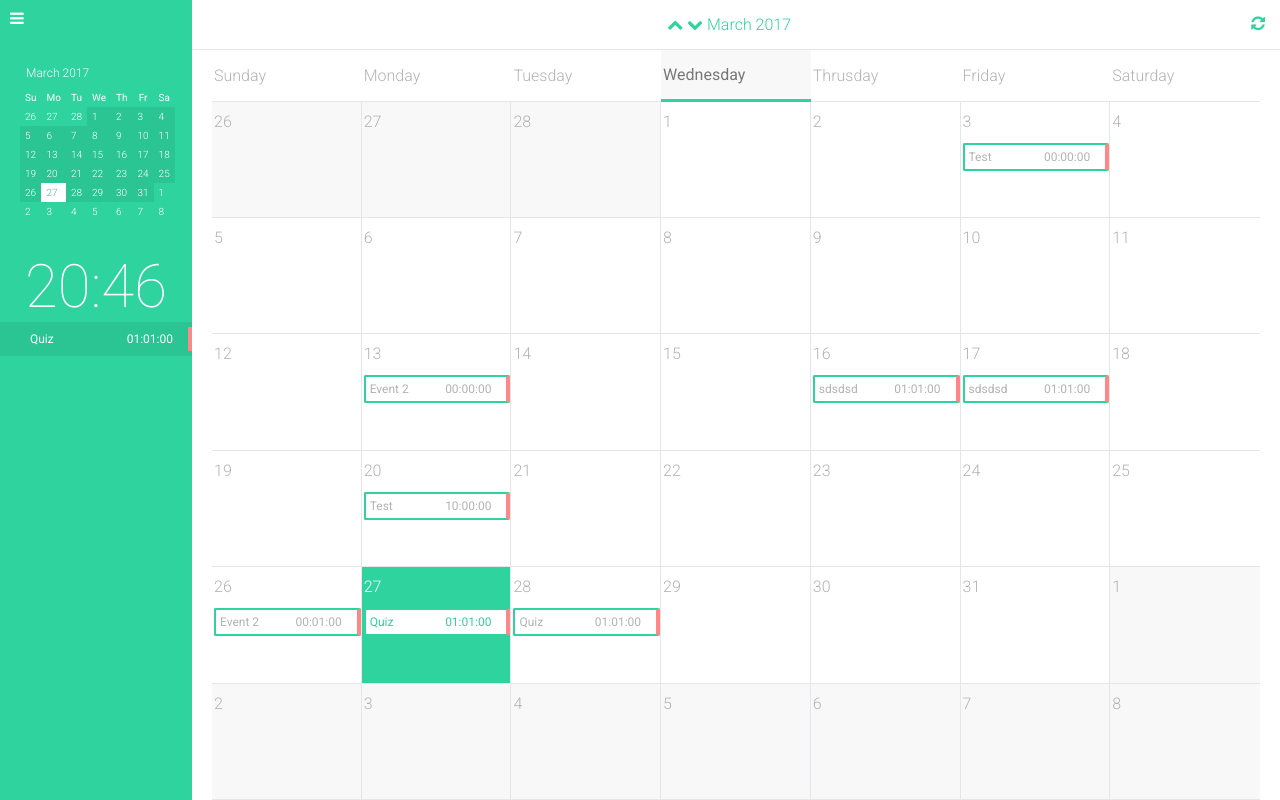
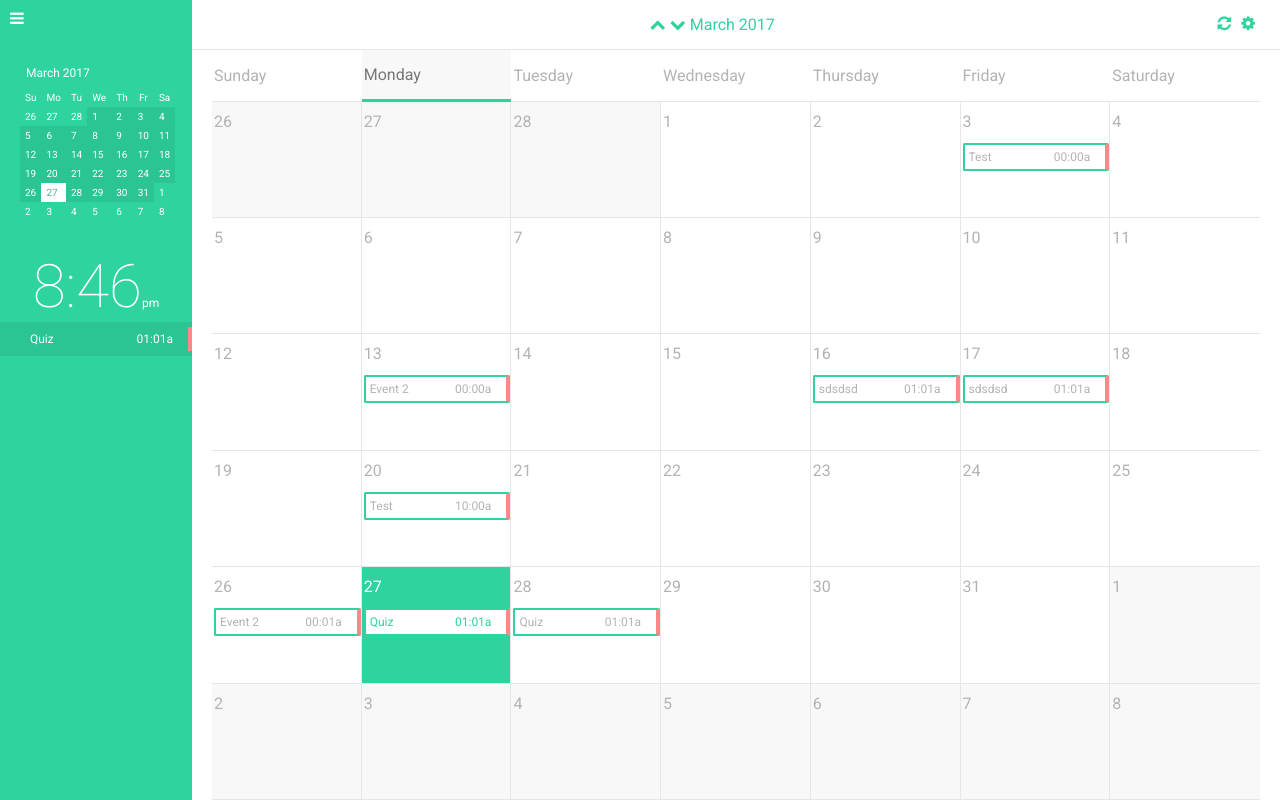
Before and after one commit to mahipjain/calendar, a Django app: page / in a window 1280 px wide. Run offline with Django 3.2, Linux system fonts and the light colour scheme; data comes from the database, SQL or seed files in the repository; both versions use the stored data as it was after the commit.

Commit message:
Added all_day feature. Design changes

```diff
--- a/calendarapp/static/calendarapp/base.css
+++ b/calendarapp/static/calendarapp/base.css
@@ -6,7 +6,7 @@ body{
     height: 100%;
     display: flex;
     font-family: 'Roboto', sans-serif;
-    font-weight: 300;
+    font-weight: 400;
 }
 
 .left-container{
@@ -31,38 +31,22 @@ body{
     z-index: 1;
     border: 1px solid #ff8787;
     max-width: 300px;
+    margin-left: 20px;
 }
 
 /*.popup::after {
     content: "";
     position: absolute;
-    top: 100%;
-    left: 50%;
-    margin-left: -5px;
+    top: 50%;
+    margin-left: -18px;
     border-width: 5px;
     border-style: solid;
-    border-color: #555 transparent transparent transparent;
+    border-color: transparent #ff8787 transparent transparent;
 }*/
 
 .popup *{
 	display: block;
 }
-
-/*.popup .show {
-    visibility: visible;
-    -webkit-animation: fadeIn 1s;
-    animation: fadeIn 1s
-}
-
-@-webkit-keyframes fadeIn {
-    from {opacity: 0;}
-    to {opacity: 1;}
-}
-
-@keyframes fadeIn {
-    from {opacity: 0;}
-    to {opacity:1 ;}
-}*/
 
 .popup-header{
     color: #ff8787;
@@ -106,6 +90,12 @@ body{
     font-size: 60px;
     text-align: center;
     font-weight: 100;
+}
+
+#clock span{
+    font-size: 12px;
+    font-weight: 400;
+    text-transform: lowercase;
 }
 
 #todays-events h3{
@@ -186,7 +176,7 @@ li{
     border-bottom: 1px solid #e5e6e7;
     width: 14%;
     padding-left: 2px;
-    font-weight: 300;
+    font-weight: 400;
 }
 
 .main-container .day-names{
@@ -227,7 +217,7 @@ textarea{
 
 .error{
     font-size: 10px;
-    color: red;
+    color: red !important;
     padding: 0;
     margin: 0;
     margin-bottom: 4px;
@@ -235,11 +225,12 @@ textarea{
 
 .float-right{
     float: right;
+    margin-right: 10px;
 }
 
 .active-day{
     background-color: #f8f8f8;
-    font-weight: 400 !important;
+    font-weight: bold;
     border-bottom: 3px solid #2ed39e !important;
     color: #777777;
 }
@@ -253,3 +244,17 @@ textarea{
     color: #2ed39e;
     background-color: #fff;
 }
+
+.popup h4{
+    margin-bottom: 8px;
+    margin-top: 8px;
+}
+
+.popup p{
+    margin: 0;
+    color: #777777;
+}
+
+.popup div{
+    margin-bottom: 20px;
+}
--- a/calendarapp/static/calendarapp/base.js
+++ b/calendarapp/static/calendarapp/base.js
@@ -1,3 +1,7 @@
+var nowDate = new Date();
+var selectedMonth = nowDate.getMonth();
+var selectedYear = nowDate.getFullYear();
+
 $( document ).ready(function() {
 	var now = new Date();
 	$('.calendar')[0].innerHTML = getCalendar(now.getMonth(), now.getFullYear());
@@ -5,31 +9,44 @@ $( document ).ready(function() {
 	$('#curr-month')[0].innerHTML = monthName[now.getMonth()];
 	$('#curr-year')[0].innerHTML = now.getFullYear();
 	startTime();
-	$('#prev-month').click(function(){
+	prevMonth();
+	nextMonth();
+	show_popup();
+	close_popup();
+	get_events_list();
+
+});
+
+function prevMonth(){
+	$('.prev-month').click(function(){
+		console.log(selectedMonth);
 		selectedMonth--;
 		if(selectedMonth==-1){
 			selectedMonth = 11;
 			selectedYear--;
 		}
 		$('.calendar')[0].innerHTML = getCalendar(selectedMonth, selectedYear);
-		show_popup();
+		refresh();
 	});
-	$('#next-month').click(function(){
+}
+
+
+function nextMonth(){
+	console.log(selectedMonth);
+	$('.next-month').click(function(){
 		selectedMonth++;
 		if(selectedMonth==12){
 			selectedMonth = 0;
 			selectedYear++;
 		}
 		$('.calendar')[0].innerHTML = 	getCalendar(selectedMonth, selectedYear);
-		show_popup();
+		refresh();
 	});
-	show_popup();
-	close_popup();
-	get_events_list();
+}
 
-});
-
-function eventDetails(id){
+function eventDetails(id,event){
+	$('.popup').hide('fast');
+	$('.popup-cont').html('');
 	$.ajax({
 		url:'/event/'+id+'/',
 		success: function(data){
@@ -40,21 +57,24 @@ function eventDetails(id){
 													<div>\
 														<h3 class="popup-header">'+data.name+'</h3>';
 							if(data.location != ''){
-							eventPopup += '<p>Where</p>\
+							eventPopup += '<h4>Where</h4>\
 														<p>'+data.location+'</p>';
 							}
-							eventPopup +=	 '<p>When</p>\
+							eventPopup +=	 '<h4>When</h4>\
 														<p>'+data.start_datetime+' - '+data.end_datetime+'</p>';
 
 							if(data.description != ''){
-							eventPopup += '<p>'+data.description+'</p>\
-														<p>Description</p>';
+							eventPopup += '<h4>Description</h4>\
+														<p>'+data.description+'</p>';
 							}
 							eventPopup += '</div>\
 													<input type="button" value="Delete" onclick="delete_event('+data.id+')">\
 													<input type="button" class="submit-btn" value="Edit" onclick="edit_event('+data.id+')">\
 												</div>';
 			$('#event'+id).parent().parent().parent().find('.popup-cont').html(eventPopup);
+			var clickX = $('#event'+id).offset().left;
+			var clickY = $('#event'+id).offset().top;
+			positionPopup(clickX, clickY);
 			$('.popup').show('fast');
 		}
 	});
@@ -62,23 +82,35 @@ function eventDetails(id){
 
 function show_popup(){
 	$('.date').click(function(event){
-		$('.popup').hide('fast');
-  	$('.popup-cont').html('');
 		if(!$(event.target).closest('.popup').length && !$(event.target).closest('ul').length){
+			$('.popup').hide('fast');
+  		$('.popup-cont').html('');
 			$(this).find('.popup-cont').html(popupHtml);
-			// console.log($(this).attr('id'));
 			var d = new Date($(this).attr('id'));
 			var long_date = dayName[d.getDay()]+', '+ d.getDate() + ' ' + monthName[d.getMonth()] + ' ' + d.getFullYear();
-			// console.log(long_date);
 			$(this).find('.popup-header').html(long_date);
 			var input_date = inputDate(d);
-			// console.log(input_date);
 			$(this).find('#start_date').val(input_date);
 			$(this).find('#end_date').val(input_date);
 			$('#event-submit').attr('onclick', 'validate("'+d+'")');
+			var clickY = event.pageY;
+			var clickX = event.pageX;
+			positionPopup(clickX, clickY);
 			$('.popup').show('fast');
 		}
 	});
+}
+
+function positionPopup(clickX, clickY){
+	var viewportH = $(window).height();
+	var viewportW = $(window).width();
+	console.log(clickY, viewportH);
+	if(clickY > viewportH - 400){
+		$('.popup').css('margin-top', (viewportH-clickY-420)+'px');
+	}
+	if(clickX > viewportW - 300){
+		$('.popup').css('margin-left', (viewportW-clickX-300)+'px');
+	}
 }
 
 function close_popup(){
@@ -126,6 +158,9 @@ function edit_event(event_id){
       $('#end_time').val(end_time);
       $('#description').val(data.description);
       $('#event-submit').attr('onclick','validate("'+d+'",'+data.id+')');
+      var clickX = $('#event'+event_id).offset().left;
+			var clickY = $('#event'+event_id).offset().top;
+			positionPopup(clickX, clickY);
 			$('.popup').show('fast');
 		}
 	})
@@ -138,6 +173,9 @@ function refresh(){
 		var d = $($elem).attr('id');
 		get_events_list(d);
 	}
+	show_popup();
+	// prevMonth();
+	// nextMonth();
 }
 
 function toggleTimeFields(e){
@@ -193,49 +231,6 @@ function get_events_list(date = ''){
 	});
 }
 
-function add_event(date, event_id=null){
-	var d = new Date(date);
-	// console.log(d);
-	var x = document.getElementById(d.toLocaleDateString('en-US'));
-	var name = $(x).find('#event_name')[0].value;
-	var location = $(x).find('#location')[0].value;
-	var start_date = new Date($(x).find('#start_date')[0].value);
-	start_date = inputDate(start_date);
-	var start_time = $(x).find('#start_time')[0].value;
-	var end_date = new Date($(x).find('#end_date')[0].value);
-	end_date = inputDate(end_date);
-	var end_time = $(x).find('#end_time')[0].value;
-	var description = $(x).find('#description')[0].value;
-	d = d.getFullYear() + '-' + (d.getMonth()+1) + '-' + d.getDate();
-	console.log(d);
-	if(event_id) {
-		var url= '/update_event/'+event_id+'/';
-	}
-	else {
-		var url = '/';
-	}
-	$.ajax({
-		url: url,
-		type: 'POST',
-		data: {
-			// date: d,
-			name: name,
-			location: location,
-			start_date: start_date,
-			start_time: start_time + ':00',
-			end_date: end_date,
-			end_time: end_time + ':00',
-			description: description,
-		},
-		success: function(data){
-			console.log(data);
-			$('.popup').hide('fast');
-			$('.popup-cont').html('');
-			refresh();
-		}
-	})
-}
-
 function validate(date, event_id=null){
 	var d = new Date(date);
 	var x = document.getElementById(d.toLocaleDateString('en-US'));
@@ -258,6 +253,51 @@ function validate(date, event_id=null){
 	if(!error) add_event(date,event_id);
 }
 
+function add_event(date, event_id=null){
+	var d = new Date(date);
+	var x = document.getElementById(d.toLocaleDateString('en-US'));
+	var name = $(x).find('#event_name')[0].value;
+	var location = $(x).find('#location')[0].value;
+	var start_date = new Date($(x).find('#start_date')[0].value);
+	start_date = inputDate(start_date);
+	var start_time = $(x).find('#start_time')[0].value;
+	var end_date = new Date($(x).find('#end_date')[0].value);
+	end_date = inputDate(end_date);
+	var end_time = $(x).find('#end_time')[0].value;
+	var description = $(x).find('#description')[0].value;
+	d = d.getFullYear() + '-' + (d.getMonth()+1) + '-' + d.getDate();
+	var all_day = $($(x).find('#all_day')[0]).prop('checked');
+	console.log(d);
+	if(event_id) {
+		var url= '/update_event/'+event_id+'/';
+	}
+	else {
+		var url = '/';
+	}
+	$.ajax({
+		url: url,
+		type: 'POST',
+		data: {
+			date: d,
+			name: name,
+			location: location,
+			start_date: start_date,
+			start_time: start_time + ':00',
+			end_date: end_date,
+			end_time: end_time + ':00',
+			description: description,
+			all_day: all_day,
+		},
+		success: function(data){
+			console.log(data);
+			$('.popup').hide('fast');
+			$('.popup-cont').html('');
+			refresh();
+		}
+	})
+}
+
+
 function noOfDays(month, year) {
 	return new Date(year, month+1, 0).getDate();
 }
@@ -266,9 +306,6 @@ function relativeDate(date, delta) {
 	date.setDate(delta);
 	return date.getDate();
 }
-var now = new Date();
-var selectedMonth = now.getMonth();
-var selectedYear = now.getFullYear();
 
 var monthName = new Array();
 	monthName[0] = "January";
@@ -289,7 +326,7 @@ var dayName = new Array();
 	dayName[1] = "Monday";
 	dayName[2] = "Tuesday";
 	dayName[3] = "Wednesday";
-	dayName[4] = "Thrusday";
+	dayName[4] = "Thursday";
 	dayName[5] = "Friday";
 	dayName[6] = "Saturday";
 
@@ -323,7 +360,7 @@ function getCalendar(month, year, type='long') {
 	if(type=='long'){
 	var html = "<tr class='day-names'>";
 	for(var x = 0; x<7; x++){
-		if(x==day && month == now.getMonth() && year == now.getFullYear()) html += "<th class='active-day'>"+dayName[x]+"</th>";
+		if(x==now.getDay() && month == now.getMonth() && year == now.getFullYear()) html += "<th class='active-day'>"+dayName[x]+"</th>";
 		else html += "<th>"+dayName[x]+"</th>";
 	}
 
@@ -378,23 +415,17 @@ function getCalendar(month, year, type='long') {
 		}
 		html +="</tr>";
 	}
-	// console.log('jhgf')
 	return html;
 }
 
 function startTime() {
     var today = new Date();
-    var h = today.getHours();
-    var m = today.getMinutes();
-    m = checkTime(m);
+    var h = today.toLocaleString('en-US').split(' ')[1].split(':')[0];
+    var m = today.toLocaleString('en-US').split(' ')[1].split(':')[1];
+    var period = today.toLocaleString('en-US').split(' ')[2];
     document.getElementById('clock').innerHTML =
-    h + ":" + m;
+    h + ":" + m + '<span>'+period+'</span>';
     var t = setTimeout(startTime, 60000);
-}
-
-function checkTime(i) {
-    if (i < 10) {i = "0" + i};
-    return i;
 }
 
 function inputDate(date){
--- a/calendarapp/templates/calendarapp/index.html
+++ b/calendarapp/templates/calendarapp/index.html
@@ -28,10 +28,11 @@
 	</div>
 	<div class="main-container">
 		<div class="cal-head">
-		<i class="fa fa-chevron-up" aria-hidden="true" id="prev-month"></i>
-		<i class="fa fa-chevron-down" aria-hidden="true" id="next-month"></i>
+		<i class="fa fa-chevron-up prev-month" aria-hidden="true"></i>
+		<i class="fa fa-chevron-down next-month" aria-hidden="true"></i>
 		<label id="month"></label>
 		<label id="year"></label>
+		<i class="fa fa-gear float-right" aria-hidden="true"></i>
 		<i class="fa fa-refresh float-right" aria-hidden="true" id="prev-month" onclick="refresh()"></i>
 		</div>
 		<table class="calendar" cellspacing="0" cellpadding="0">
--- a/calendarapp/views.py
+++ b/calendarapp/views.py
@@ -11,7 +11,6 @@ from datetime import datetime
 #Wrote this function to check if a time slot is already booked.
 #Stopped using it because it causes problem while updating an event.
 def is_booked(s_datetime,e_datetime):
-	#events = Event.objects.filter(date=date).filter(end_time > start_time )
 	events = Event.objects.filter(Q(start_datetime__range = (s_datetime, e_datetime)) | Q(end_datetime__range = (s_datetime, e_datetime)))
 	print events
 	if events:
@@ -19,17 +18,27 @@ def is_booked(s_datetime,e_datetime):
 	else:
 		return False
 
+#Function to create new events as well as edit existing events
 @csrf_exempt
 def save_event(request, event_id = None):
-	print event_id
 	if request.method == 'POST':
 		event_form = EventForm(request.POST)
 		#print request.POST['start_date']
 		if event_form.is_valid():
-			s_date = request.POST['start_date']
-			e_date = request.POST['end_date']
-			s_time = request.POST['start_time']
-			e_time = request.POST['end_time']
+			all_day = request.POST['all_day']
+			print all_day
+			if all_day == "true":
+				print "all"
+				date = request.POST['date']
+				s_date = date
+				e_date = date
+				s_time = "00:00:00"
+				e_time = "23:59:59"
+			else:
+				s_date = request.POST['start_date']
+				e_date = request.POST['end_date']
+				s_time = request.POST['start_time']
+				e_time = request.POST['end_time']
 			print s_date, s_time, e_date, e_time
 			s_datetime = datetime.strptime(s_date+'-'+s_time, '%Y-%m-%d-%H:%M:%S')
 			e_datetime = datetime.strptime(e_date+'-'+e_time, '%Y-%m-%d-%H:%M:%S')
@@ -57,6 +66,7 @@ def save_event(request, event_id = None):
 	else:
 		return render(request, 'calendarapp/index.html')
 
+#Returns list of events on a particular date
 @csrf_exempt
 def events_list(request):
 	date = request.POST.get('date')
@@ -64,11 +74,12 @@ def events_list(request):
 	events = Event.objects.filter(start_datetime__date__lte = date).filter(end_datetime__date__gte = date).order_by('start_datetime')
 	events_list = []
 	for event in events:
+		start_time = event.start_datetime.strftime("%H:%M") + event.start_datetime.strftime("%p")[0].lower()
 		temp = {
 				'id': event.id,
 				'name': event.name,
 				'location': event.location,
-				'start_time': str(event.start_datetime.time()),
+				'start_time': start_time,
 				'end_time': str(event.end_datetime.time()),
 				'description': event.description
 			}
@@ -76,6 +87,7 @@ def events_list(request):
 	events_json = json.dumps(events_list)
 	return JsonResponse(events_json, safe=False)
 
+#Returns details of a particular event
 @csrf_exempt
 def event_details(request, event_id):
 	event = get_object_or_404(Event, pk = event_id)
@@ -94,6 +106,7 @@ def event_details(request, event_id):
 	details_json = json.dumps(event_dict)
 	return JsonResponse(details_json, safe=False)
 
+#Function to delete an event
 @csrf_exempt
 def delete(request, event_id):
 	event = get_object_or_404(Event, pk = event_id)
```
Also changed, not shown: calendarapp/migrations/0002_auto_20170326_1742.py (added), db.sqlite3, 2 other files.
